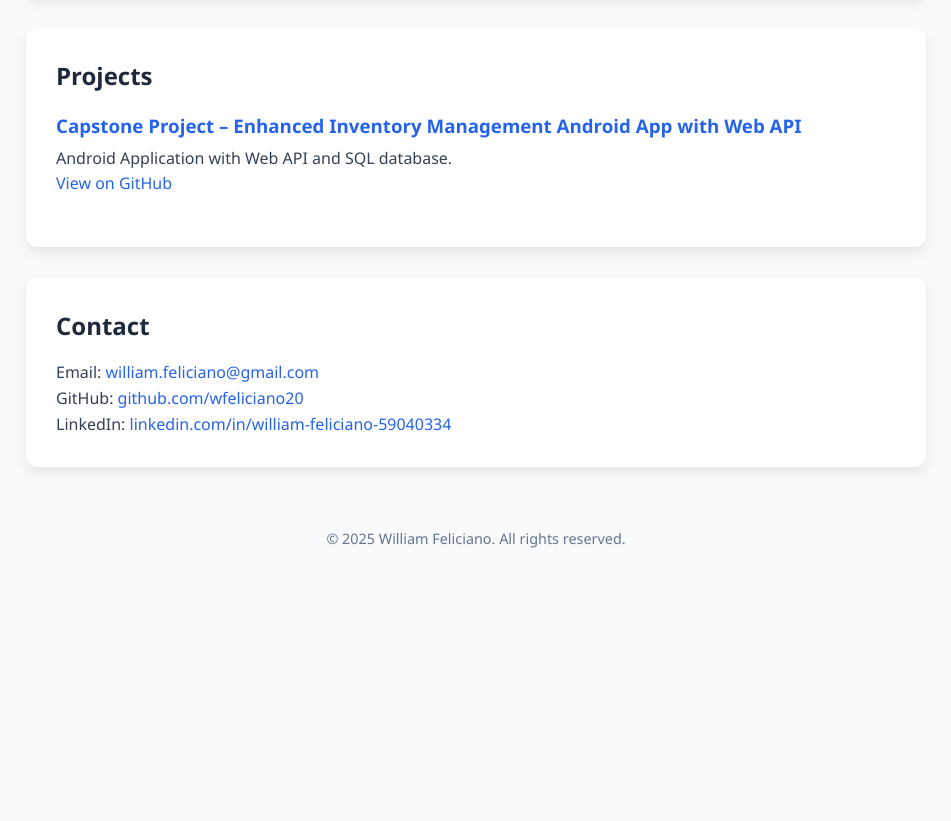
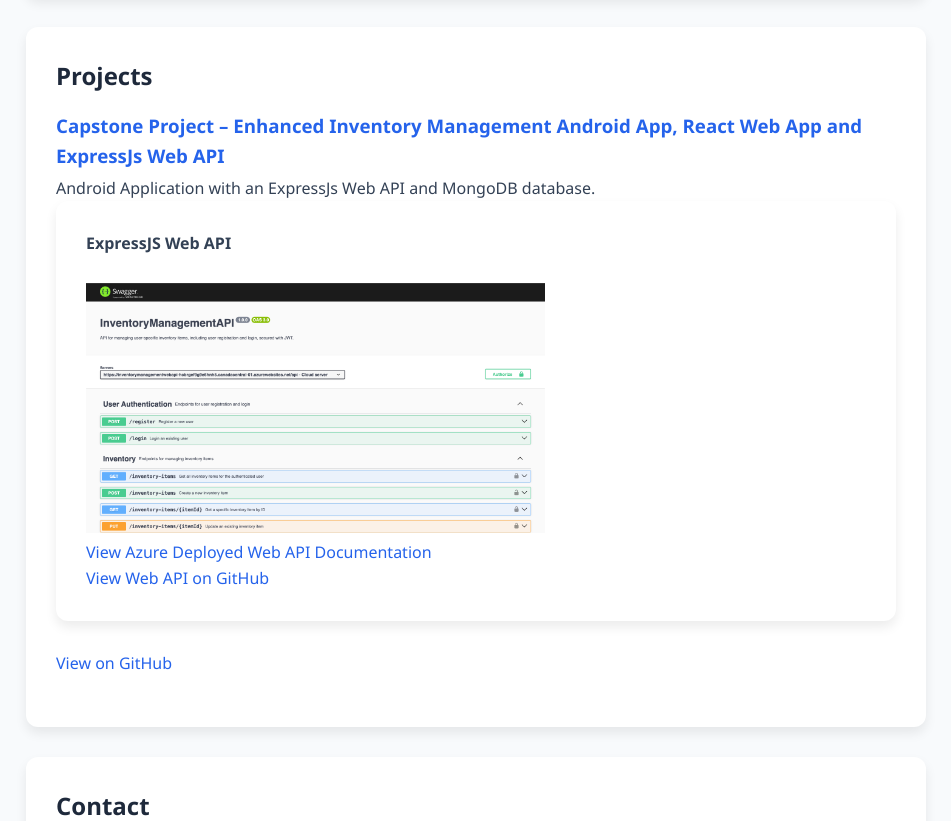
Before and after one commit to wfeliciano20/CS499_Capstone, a plain HTML site: page index.html in a window 1280 px wide. Shown: the part 523-1344 px from the top of the page, without its empty margins (164-1115 px from the left). Before the commit the page ends 1113 px from the top, so only its background shows below. Drawn offline with Linux system fonts and the light colour scheme.

Commit message:
Enhancement One linked with portfolio

```diff
--- a/index.html
+++ b/index.html
@@ -30,10 +30,20 @@
       <section id="projects">
         <h2>Projects</h2>
         <div class="project">
-          <h3>Capstone Project – Enhanced Inventory Management Android App with Web API</h3>
+          <h3>Capstone Project – Enhanced Inventory Management Android App, React Web App and ExpressJs Web API</h3>
           <p>
-            Android Application with Web API and SQL database.
+            Android Application with an ExpressJs Web API and MongoDB database.
           </p>
+          <section>
+            <h4>ExpressJS Web API</h4>
+            <br>
+            <img src="./WebAPIDocumentation.png" alt="SwaggerAPIDocumentationImage" height="250px">
+            <br>
+            <a target="_blank" href="https://inventorymanagementwebapi-hcbrgef9g9e6hnh5.canadacentral-01.azurewebsites.net/api-docs/#/">View Azure Deployed Web API Documentation</a>
+            <br>
+            <a href="https://github.com/wfeliciano20/InventoryMangementWebApi" target="_blank">View Web API on GitHub</a>
+          </section>
+
           <a href="#" target="_blank">View on GitHub</a>
         </div>
 
```
Also changed, not shown: WebAPIDocumentation.png (added).
